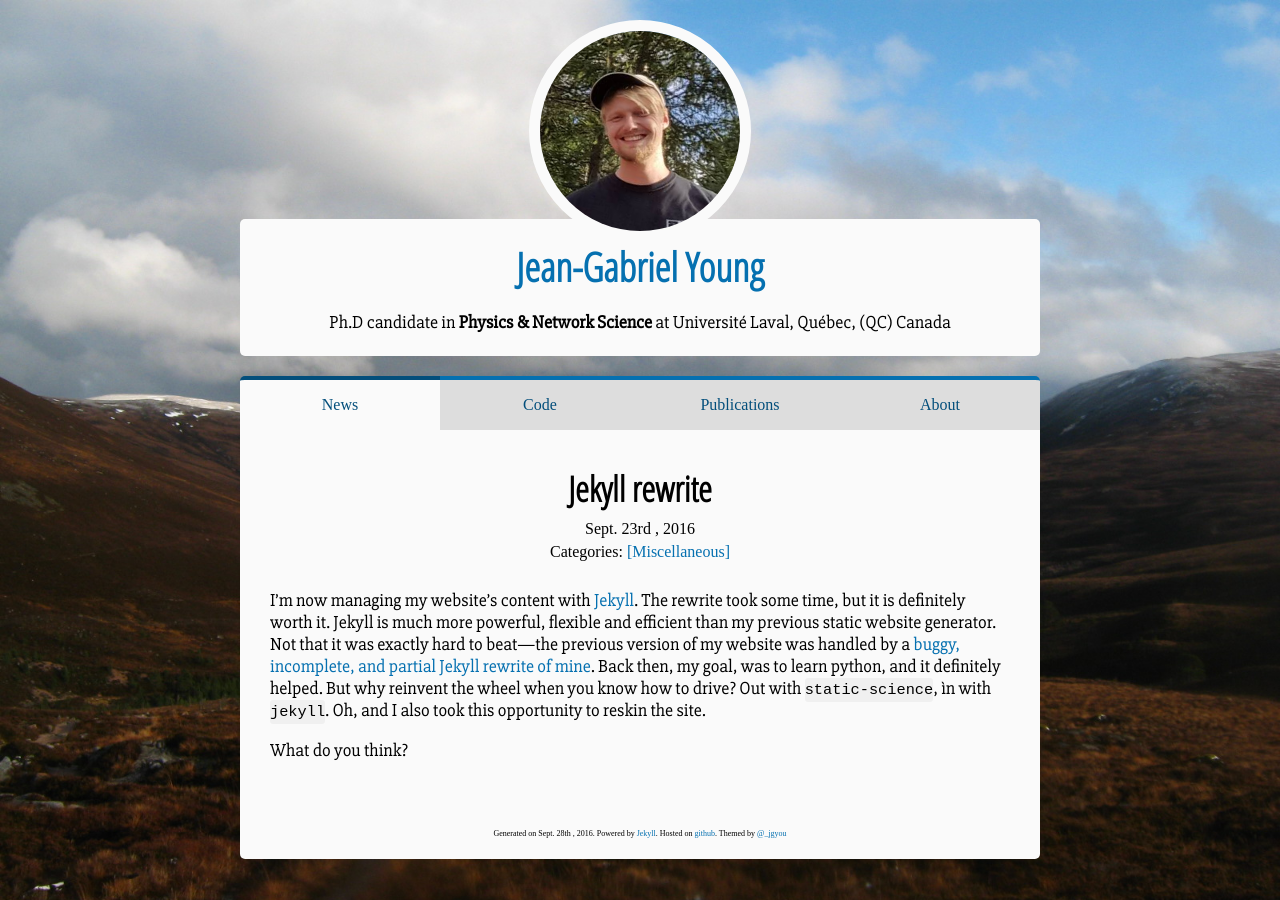
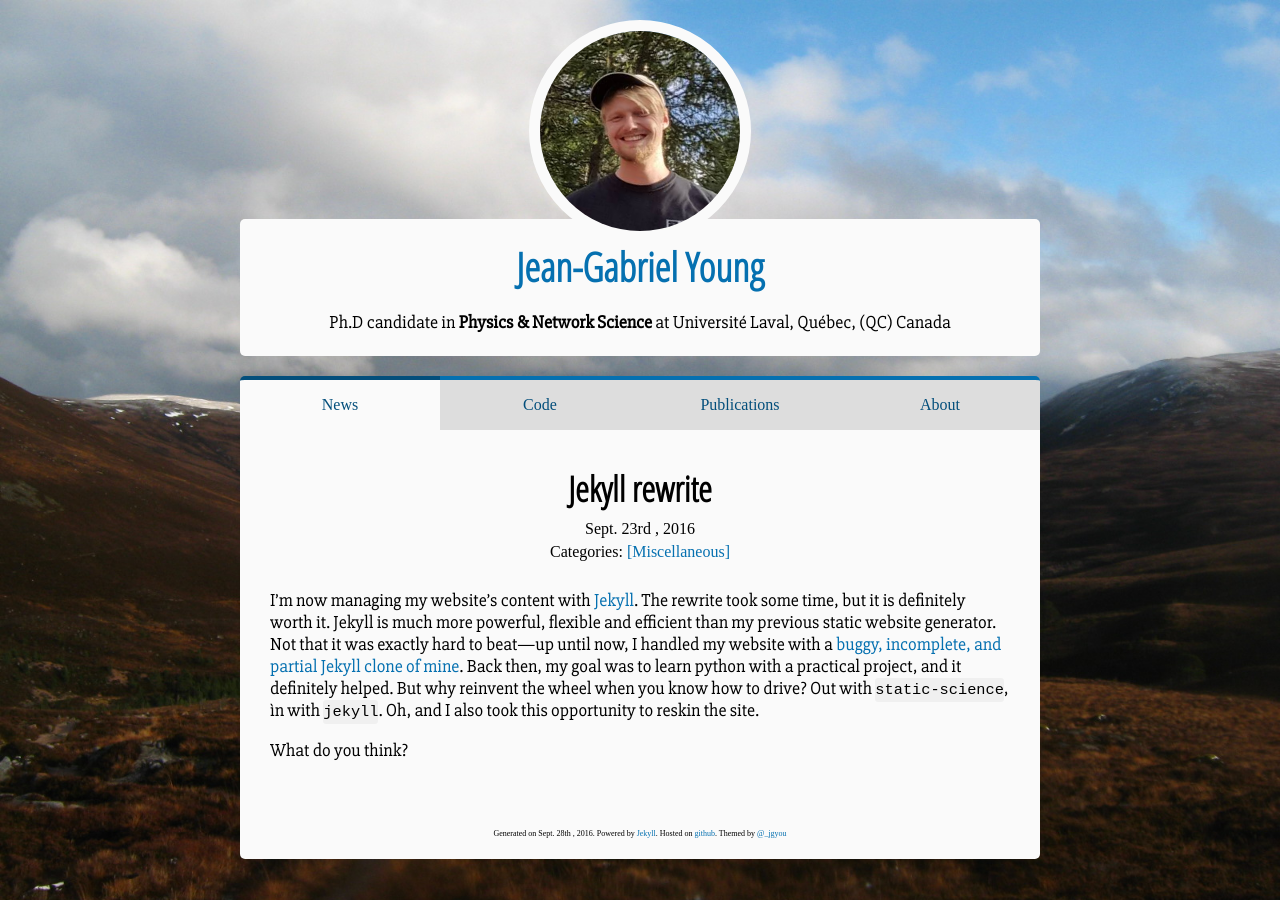
Before and after one commit to jg-you/jg-you.github.io, a Jekyll site: the page built from _posts/2016-09-23-an-experiment.md, in a window 1280 px wide. Built offline with Jekyll 4.4.1, drawn with Linux system fonts in a browser that asks for light colours; comment, search, counter and statistics services are not loaded.

Commit message:
Or that?

```diff
--- a/_posts/2016-09-23-an-experiment.md
+++ b/_posts/2016-09-23-an-experiment.md
@@ -9,8 +9,8 @@ comments: true
 I'm now managing my website's content with [Jekyll](https://jekyllrb.com).
 The rewrite took some time, but it is definitely worth it.
 Jekyll is much more powerful, flexible and efficient than my previous static website generator.
-Not that it was exactly hard to beat---the previous version of my website was handled by a [buggy, incomplete, and partial Jekyll rewrite of mine](https://github.com/jg-you/science-static).
-Back then, my goal, was to learn python, and it definitely helped. But why reinvent the wheel when you know how to drive? Out with `static-science`, ìn with `jekyll`.
+Not that it was exactly hard to beat---up until now, I handled my website with a [buggy, incomplete, and partial Jekyll clone of mine](https://github.com/jg-you/science-static).
+Back then, my goal was to learn python with a practical project, and it definitely helped. But why reinvent the wheel when you know how to drive? Out with `static-science`, ìn with `jekyll`.
 Oh, and I also took this opportunity to reskin the site.
 <!--more-->
 
```
